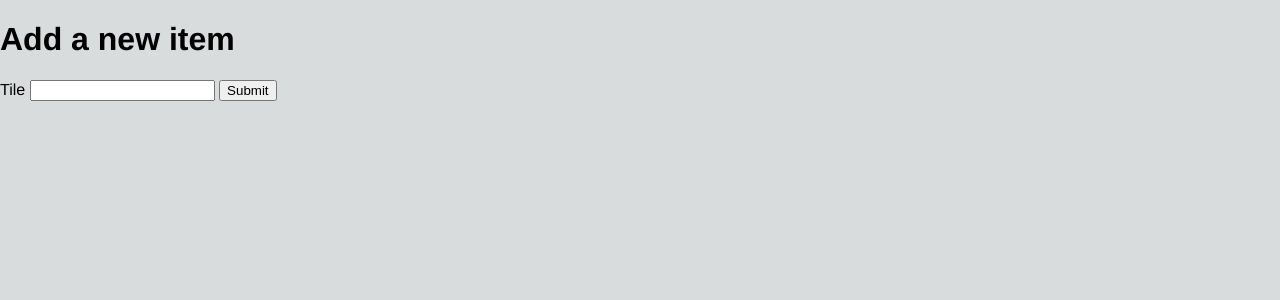
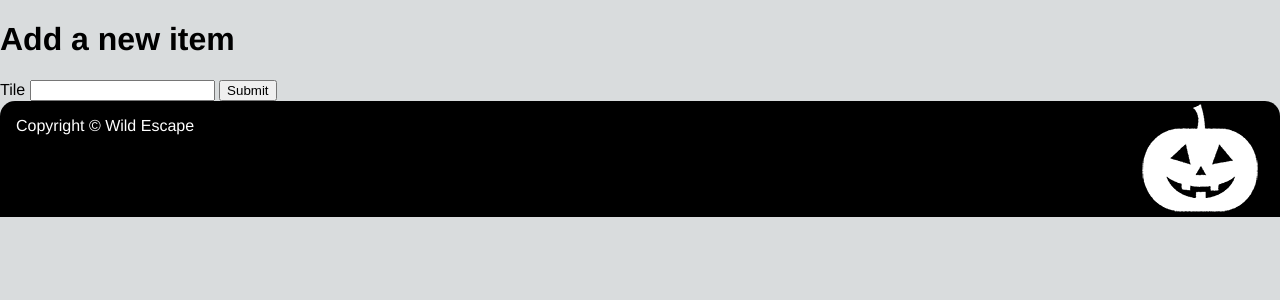
Before and after one commit to WildCodeSchool-2023-09/2023-09-PHP-Bordeaux-P2-Escape-game, a PHP site: template src/View/Item/add.html.twig in a window 1280 px wide. Shown: the top 300 px of the page. Run offline with PHP 8.4, Linux system fonts and the light colour scheme; the template is opened without the code that fills it, so the values that code supplies are empty; some libraries are stand-ins or nearby versions.

Commit message:
add footer

```diff
--- /dev/null
+++ b/src/View/footer.html.twig
@@ -0,0 +1,9 @@
+<footer>
+    <div class="footer">
+        <p>
+        Copyright © Wild Escape
+        </p>
+        <img src="../../public/assets/images/citrouille.png" alt="Petite citrouille étrange">
+    </div>
+
+</footer>
--- a/src/View/layout.html.twig
+++ b/src/View/layout.html.twig
@@ -9,11 +9,13 @@
     <title>{% block title %}{% endblock %}</title>
 
     <link rel="stylesheet" href="/assets/css/style.css">
+    <link rel="stylesheet" href="/assets/css/footer.css">
     {% block stylesheet %}{% endblock %}
 </head>
 
 <body>
     {% block content %}{% endblock %}
+    {% include 'footer.html.twig' %}
     {% block javascript %}{% endblock %}
 </body>
 </html>
```
Also changed, not shown: public/assets/css/footer.css (added), public/assets/images/citrouille.png (added).
